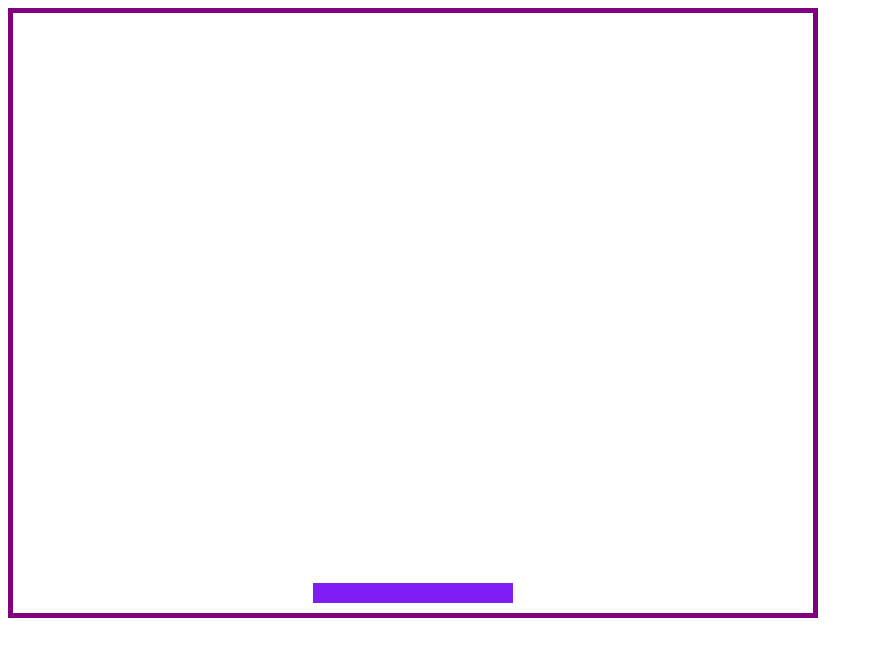
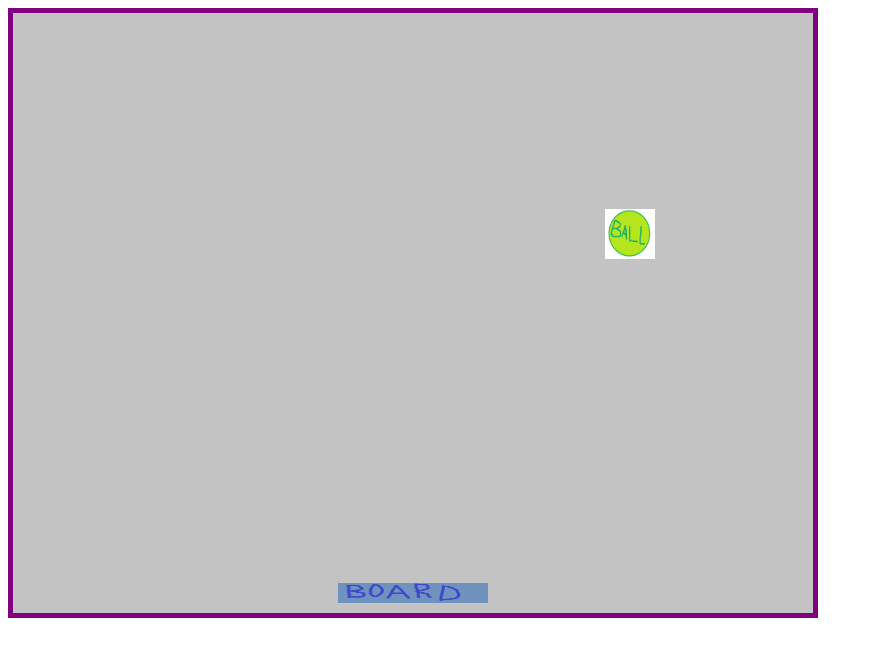
Before and after one commit to MexBanDoc/Web-project, a plain HTML site: page index.html in a window 1280 px wide. Shown: the whole page, without its empty margins (0-873 px from the left). Drawn offline with Linux system fonts and the light colour scheme.

Commit message:
add Game class and wierd images of game objects (delete later)

```diff
--- a/index.html
+++ b/index.html
@@ -5,9 +5,14 @@
     <meta http-equiv="X-UA-Compatible" content="IE=edge">
     <meta name="viewport" content="width=device-width, initial-scale=1.0">
     <link rel="stylesheet" href="css/styles.css">
-    <title>Game</title>
+    <title>Document</title>
 </head>
 <body>
+    <!-- Это пока очень плохо выглядит, но можно изменить пути до нормальных изображений -->
+    <img id="backgroundImage" src="assets/images/background.png" hidden>
+    <img id="boardImage" src="assets/images/board.png" hidden>
+    <img id="ballImage" src="assets/images/ball.png" hidden>
+
     <canvas id="screen" width="800" height="600"></canvas>
     <script src="js/main.js" type="module"></script>
 </body>
--- /dev/null
+++ b/js/ball.js
@@ -0,0 +1,27 @@
+export class Ball {
+    constructor(game) {
+        this.game = game;
+        this.image = game.ballImage;
+        this.size = 50;
+
+        this.speed = {x: 3, y: 3};
+        this.position = {x: 10, y: 10};
+    }
+
+    draw(context) {
+        context.drawImage(this.image, this.position.x, this.position.y, this.size, this.size)
+    }
+
+    update(dt) {
+        this.position.x += this.speed.x;
+        this.position.y += this.speed.y;
+
+        if (this.position.x + this.size> this.game.width || this.position.x < 0) {
+            this.speed.x = - this.speed.x;
+        }
+
+        if (this.position.y + this.size > this.game.height || this.position.y < 0) {
+            this.speed.y = - this.speed.y;
+        }
+    }
+}
--- a/js/board.js
+++ b/js/board.js
@@ -1,7 +1,8 @@
 export class Board {
-    constructor(gameWidth, gameHeight) {
-        this.gameWidth = gameWidth;
-        this.width = 200;
+    constructor(game) {
+        this.game = game;
+        this.image = game.boardImage;
+        this.width = 150;
         this.height = 20;
 
         this.maxSpeed = 10;
@@ -9,8 +10,8 @@ export class Board {
         this.ySpeed = 0;
 
         this.position = {
-            x: gameWidth / 2 - this.width / 2,
-            y: gameHeight - this.height - 10
+            x: game.width / 2 - this.width / 2,
+            y: game.height - this.height - 10
         };
     }
 
@@ -39,7 +40,16 @@ export class Board {
         this.ySpeed = 0;
     }
 
-    updateLocation(dt) {
+    draw(context) {
+        // context.fillStyle = "#FF0000";
+        // console.log(this.position.x, this.position.y, this.width, this.height)
+        // context.fillRect(this.position.x, this.position.y, this.width, this.height);
+        context.drawImage(this.image, this.position.x, this.position.y, this.width, this.height)
+    }
+
+    update(dt) {
+        // this.position.x += 5 / dt;
+
         this.position.x += this.speed;
         this.position.y += this.ySpeed;
 
@@ -47,14 +57,8 @@ export class Board {
             this.position.x = 0;
         }
 
-        if (this.position.x + this.width > this.gameWidth) {
-            this.position.x = this.gameWidth - this.width;
+        if (this.position.x + this.width > this.game.width) {
+            this.position.x = this.game.width - this.width;
         }
     }
-
-    draw(context) {
-        context.fillStyle = "#7E1EF5";
-        console.log(this.position.x, this.position.y, this.width, this.height)
-        context.fillRect(this.position.x, this.position.y, this.width, this.height);
-    }
 }
--- /dev/null
+++ b/js/game.js
@@ -0,0 +1,37 @@
+import {Board} from "./board.js";
+import {Ball} from "./ball.js";
+import {KeyboardHandler} from "./keyboardHandler.js";
+
+
+
+export class Game {
+    constructor(width, height) {
+        this.width = width;
+        this.height = height;
+
+        this.ballImage = document.getElementById("ballImage");
+        this.boardImage = document.getElementById("boardImage");
+        this.backgroundImage = document.getElementById("backgroundImage");
+    }
+
+    start() {
+        this.ball = new Ball(this);
+        this.board = new Board(this);
+
+        this.gameObjects = [
+            this.ball,
+            this.board
+        ];
+
+        this.keyboardHandler = new KeyboardHandler(this.board);
+    }
+
+    update(dt) {
+        this.gameObjects.forEach((obj) => obj.update(dt));
+    }
+
+    draw(context) {
+        context.drawImage(this.backgroundImage, 0, 0, this.width, this.height);
+        this.gameObjects.forEach((obj) => obj.draw(context));
+    }
+}
--- a/js/main.js
+++ b/js/main.js
@@ -1,5 +1,4 @@
-import {Board} from "./board.js";
-import {KeyboardHandler} from "./keyboardHandler.js";
+import { Game } from "./game.js";
 
 let canvas = document.getElementById("screen");
 
@@ -10,18 +9,9 @@ let context = canvas.getContext("2d");
 const CANVAS_WIDTH = canvas.width;
 const CANVAS_HEIGHT = canvas.height;
 
-// console.log(CANVAS_WIDTH, CANVAS_HEIGHT)
 
-context.clearRect(0, 0, CANVAS_WIDTH, CANVAS_HEIGHT);
-
-
-
-
-let board = new Board(CANVAS_WIDTH, CANVAS_HEIGHT);
-// console.log(board);
-board.draw(context);
-
-let keyboardHandler = new KeyboardHandler(board);
+let game = new Game(CANVAS_WIDTH, CANVAS_HEIGHT);
+game.start();
 
 let lastTime = 0;
 
@@ -29,8 +19,9 @@ function gameLoop(timestamp) {
     let dt  = timestamp - lastTime;
     lastTime = timestamp;
     context.clearRect(0, 0, CANVAS_WIDTH, CANVAS_HEIGHT);
-    board.updateLocation(dt);
-    board.draw(context);
+
+    game.update(dt)
+    game.draw(context)
 
     requestAnimationFrame(gameLoop);
 }
```
Also changed, not shown: assets/images/background.png (added), assets/images/ball.png (added), assets/images/board.png (added).
